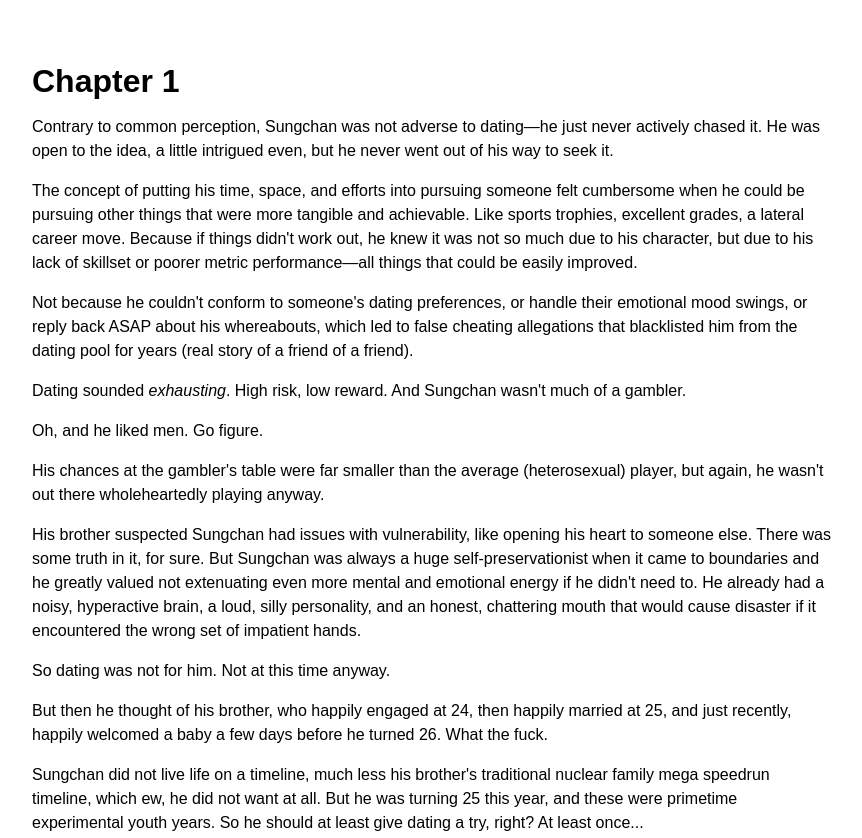
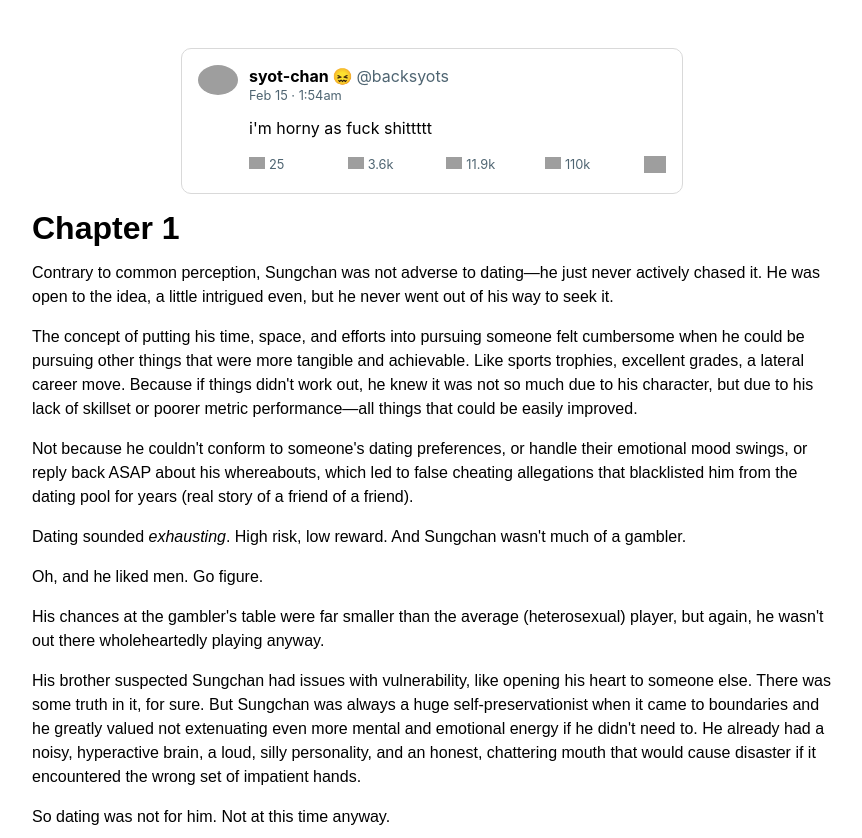
Before and after one commit to minnieschau/onlyoneau, a plain HTML site: page index.html in a window 1280 px wide. Shown: the top 838 px of the page, without its empty margins (208-1070 px from the left). Drawn offline with Linux system fonts and the light colour scheme; grey boxes are pictures that could not be loaded.

Commit message:
testing new footer

```diff
--- a/index.html
+++ b/index.html
@@ -24,6 +24,49 @@
 </head>
 
 <body>
+<div class="wrapper">
+      <!-- tweet -->
+    <div class="container_box">
+      <!-- tweet profile photo -->
+      <p>
+        <img class="profile_photo" src="https://images.squidge.org/images/2026/09/26/pfp_shotaro.png" alt="shotaro glasses profile photo">
+      </p>
+      <!-- tweet content -->
+      <div class="tweet_content">
+        <div class="tweet_userInfo">
+          <p>
+            <span class="displayname">syot-chan 😖 </span>
+            <span class="username">@backsyots</span>
+          </p>
+          <p class="date">Feb 15 · 1:54am</p>
+        </div>
+          <p class="tweet_text">
+            i'm horny as fuck shittttt
+          </p>
+          <div class="tweet_footer icons-test">
+            <div class="row">
+              <p> <span class="icon--comments"></p> <p>25</p>
+            </div>
+            <div class="row">
+                           <p> <span class="icon--retweets"></p> <p>3.6k</p>
+            </div>
+            <div class="row">
+                            <p> <span class="icon--likes"></p> <p>11.9k</p>
+            </div>
+            <div class="row">
+            <p> <span class="icon--views"></p> <p>110k</p>
+            </div>
+            <div class="row tweet_footer--last">
+              <p> <img class="icon" src="https://images.squidge.org/images/2026/09/26/icon_bookmark-unsaved.png" alt="bookmarks icon"/></p>
+            </div>
+      </div>
+      </div>
+    </div>
+
+</div>
+
+
+
   <h1> Chapter 1</h1>
 <!-- writing-->
 <div>
@@ -33,7 +76,9 @@
 <hr>
 
 <!-- sungchan -->
+
   <div class="wrapper">
+
   <!-- twt account -->
     <div class="account_header">
       <img src="https://images.squidge.org/images/2026/09/26/account_sungchan_header-follow.png" alt="sungchan account header"/>
--- a/stylesheet_v4.css
+++ b/stylesheet_v4.css
@@ -1,7 +1,7 @@
 body {
   max-width: 800px;
   margin: auto;
-  padding: 3em 1.5em;
+  padding: 3em 1em;
   font-family: Arial, "Open Sans", "Helvetica Neue", sans-serif;
   line-height: 1.5em;
 }
@@ -227,3 +227,33 @@ border-bottom: none;
   background-color: #d9d9d9;
   height: 10px;
 }
+
+.icons-test >* span {
+  width: 1rem;
+  height: 1rem;
+  background-size: 100%;
+  margin-right: 4px;
+  background-repeat: no-repeat;
+  display: inline-block;
+  vertical-align:text-top;
+}
+
+
+.icon--comments {
+  background-image: url("https://images.squidge.org/images/2026/09/26/icon_comments.png");
+}
+
+
+.icon--retweets {
+  background-image: url("https://images.squidge.org/images/2026/09/26/icon_retweets.png");
+}
+
+
+.icon--likes {
+  background-image: url("https://images.squidge.org/images/2026/09/26/icon_likes.png");
+}
+
+
+.icon--views {
+  background-image: url("https://images.squidge.org/images/2026/09/26/icon_views.png");
+}
```
